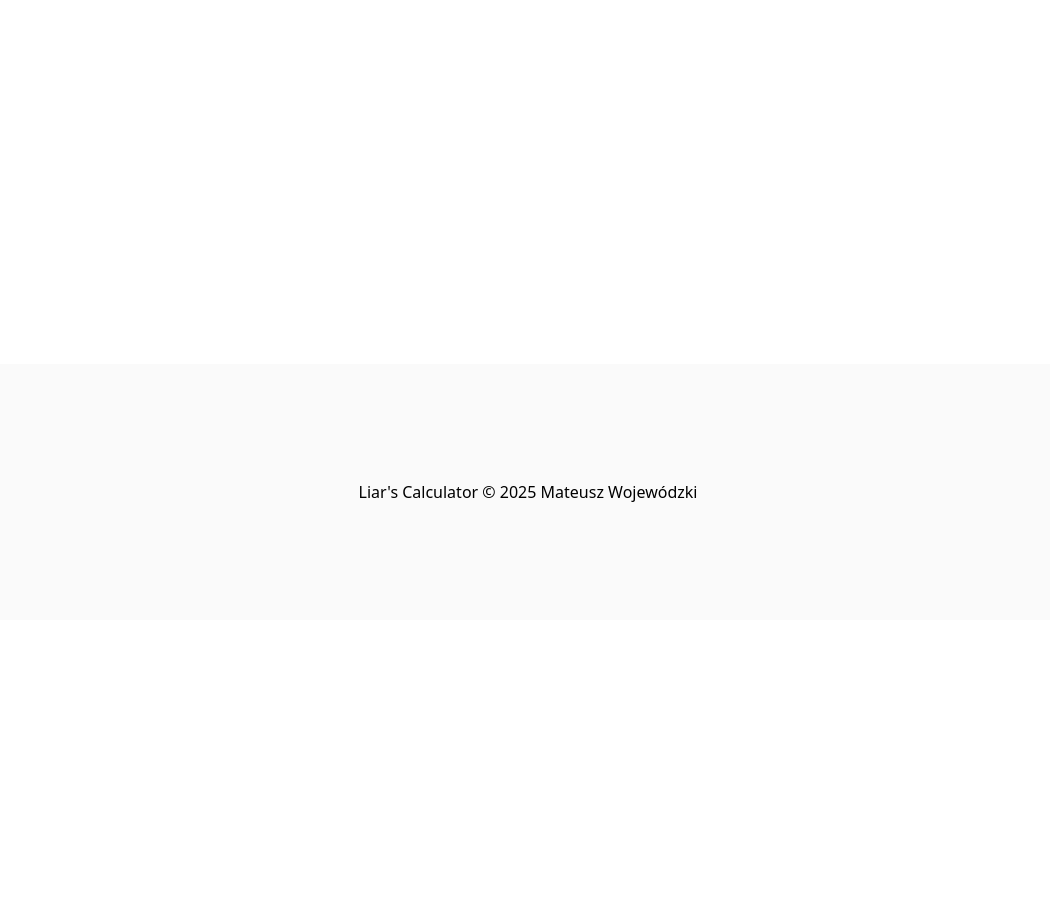
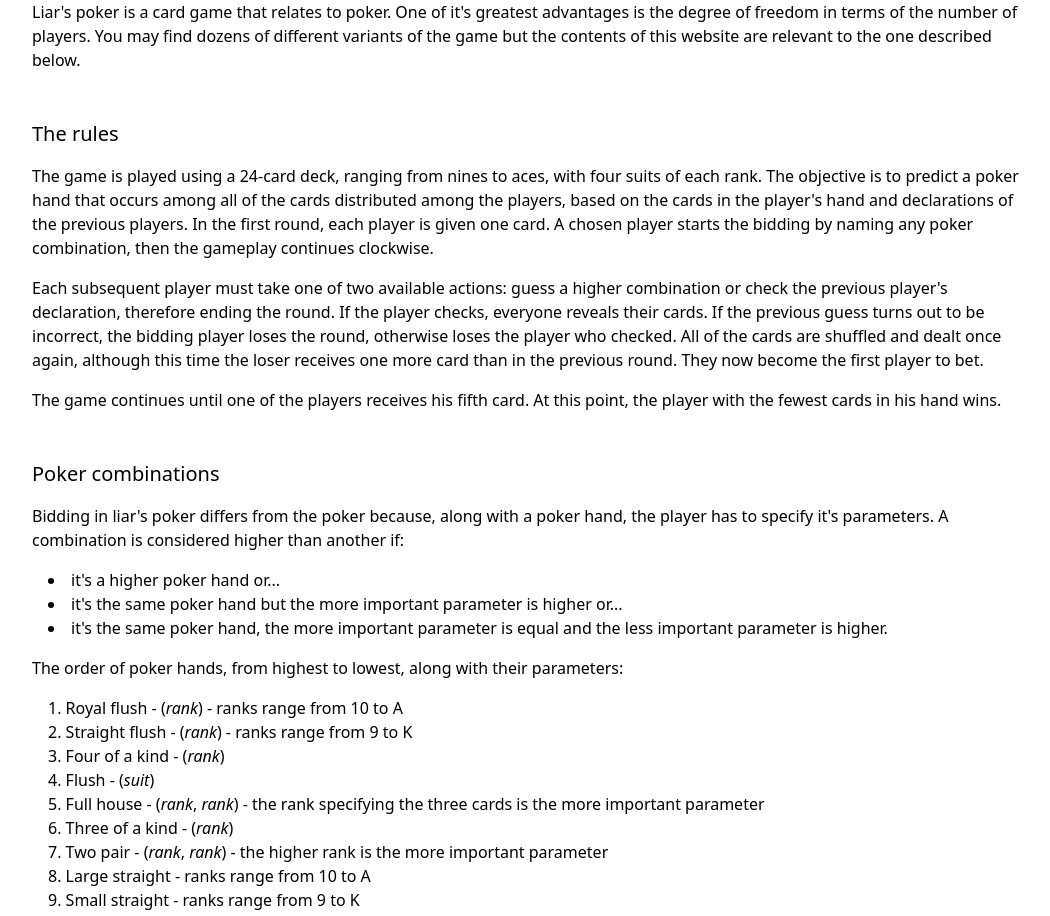
Before and after one commit to MatWojewodzki/liars-calculator, a React (Vite) app: page /game-rules in a window 1280 px wide. Shown: the part 180-1096 px from the top of the page, without its empty margins (112-1162 px from the left). Before the commit the page ends 800 px from the top, so only its background shows below. Built offline with nearby package versions, Linux system fonts and the light colour scheme.

Commit message:
Add content to the /game-rules route.
Changed the heading semantics and added a link to the new route in the /hand-order.

```diff
--- a/src/routes/game-rules.tsx
+++ b/src/routes/game-rules.tsx
@@ -1,9 +1,124 @@
-import { createFileRoute } from '@tanstack/react-router'
+import {createFileRoute, Link} from "@tanstack/react-router"
 
 export const Route = createFileRoute('/game-rules')({
-  component: GameRules,
+    component: GameRules,
 })
 
 function GameRules() {
-  return <div>Hello "/game-rules"!</div>
+    return (
+        <div className="max-w-5xl lg:mx-auto px-4 py-16">
+            <h1 className="text-2xl font-semibold">The rules of liar's poker</h1>
+            <p className="mt-4">
+                Liar's poker is a card game that relates to poker. One of it's greatest advantages is the degree
+                of freedom in terms of the number of players. You may find dozens of different variants of the game
+                but the contents of this website are relevant to the one described below.
+            </p>
+            <h2 className="text-xl mt-12 font-medium">The rules</h2>
+            <p className="mt-4">
+                The game is played using a 24-card deck, ranging from nines to aces,
+                with four suits of each rank. The objective is to predict a poker hand that occurs among
+                all of the cards distributed among the players, based on the cards in the player's hand
+                and declarations of the previous players. In the first round, each player is given one card.
+                A chosen player starts the bidding by naming any poker combination, then the gameplay continues
+                clockwise.
+            </p>
+            <p className="mt-4">
+                Each subsequent player must take one of two available actions: guess a higher combination or check
+                the previous player's declaration, therefore ending the round. If the player checks, everyone reveals
+                their cards. If the previous guess turns out to be incorrect, the bidding player loses the round,
+                otherwise loses the player who checked. All of the cards are shuffled and dealt once again,
+                although this time the loser receives one more card than in the previous round.
+                They now become the first player to bet.
+            </p>
+            <p className="mt-4">
+                The game continues until one of the players receives his fifth card. At this point,
+                the player with the fewest cards in his hand wins.
+            </p>
+            <h2 className="text-xl mt-12 font-medium">Poker combinations</h2>
+            <p className="mt-4">
+                Bidding in liar's poker differs from the poker because, along with a poker hand, the player
+                has to specify it's parameters. A combination is considered higher than another if:
+            </p>
+            <ul className="list-disc list-inside mt-4 ps-4">
+                <li>
+                    it's a higher poker hand or...
+                </li>
+                <li>
+                    it's the same poker hand but the more important parameter is higher or...
+                </li>
+                <li>
+                    it's the same poker hand, the more important parameter is equal and the less important
+                    parameter is higher.
+                </li>
+            </ul>
+            <p className="mt-4">
+                The order of poker hands, from highest to lowest, along with their parameters:
+            </p>
+            <ol className="list-decimal list-inside mt-4 ps-4">
+                <li>
+                    Royal flush - (<i className="italic">rank</i>) - ranks range from 10 to A
+                </li>
+                <li>
+                    Straight flush - (<i className="italic">rank</i>) - ranks range from 9 to K
+                </li>
+                <li>
+                    Four of a kind - (<i className="italic">rank</i>)
+                </li>
+                <li>
+                    Flush - (<i className="italic">suit</i>)
+                </li>
+                <li>
+                    Full house - (<i className="italic">rank</i>, <i className="italic">rank</i>) - the rank
+                    specifying the three cards is the more important parameter
+                </li>
+                <li>
+                    Three of a kind - (<i className="italic">rank</i>)
+                </li>
+                <li>
+                    Two pair - (<i className="italic">rank</i>, <i className="italic">rank</i>) - the higher
+                    rank is the more important parameter
+                </li>
+                <li>
+                    Large straight - ranks range from 10 to A
+                </li>
+                <li>
+                    Small straight - ranks range from 9 to K
+                </li>
+                <li>
+                    Pair - (<i className="italic">rank</i>)
+                </li>
+                <li>
+                    High card - (<i className="italic">rank</i>)
+                </li>
+            </ol>
+            <p className="mt-4">
+                You will find the reasoning behind this order in
+                the <Link to="/hand-order" className="underline">poker hand order</Link> section.
+            </p>
+            <h2 className="text-xl mt-12 font-medium">Alternative rules</h2>
+            <ul className="list-disc list-inside mt-4 ps-4">
+                <li className="mt-4">
+                    You may change the maximum number of cards in a player's hand depending on the number
+                    of players.
+                </li>
+                <li className="mt-4">
+                    After someone receives the last card, you may kick them from the game
+                    and continue playing until only one player remains.
+                </li>
+                <li className="mt-4">
+                    You may allow any player to check the last guess, even if it's not their turn.
+                </li>
+                <li className="mt-4">
+                    If a player calls the highest poker hand available and the following player doesn't want
+                    to request a check, the players may now predict poker hands among the cards not dealt.
+                </li>
+                <li className="mt-4">
+                    Another option is to play as long as some cards remain undealt. This variant ensures that
+                    even the highest poker hands at some point in the game will become fairly likely to be present.
+                    When the last card is dealt, the player with the most cards is kicked
+                    or the player with the fewest cards wins the game.
+                </li>
+            </ul>
+        </div>
+    )
 }
--- a/src/routes/hand-order.tsx
+++ b/src/routes/hand-order.tsx
@@ -1,4 +1,4 @@
-import { createFileRoute } from '@tanstack/react-router'
+import { createFileRoute, Link } from '@tanstack/react-router'
 import HandComparisonChart from "../components/charts/HandComparisonChart.tsx"
 import HandComparisonChart1Card from "../components/charts/HandComparisonChart1Card.tsx"
 import HandComparisonChart2Cards from "../components/charts/HandComparisonChart2Cards.tsx"
@@ -28,10 +28,12 @@ function Hierarchy() {
             </ol>
 
             <p className="mt-4">
-                Of course, this is just the maths and you are free to experiment and adjust it based on what do you
-                think works best and seems fair to all players.
+                Of course, this is just the maths and you should feel free to experiment and adjust it based on what
+                do you think works best and seems fair to all players.
+                Please note that this order only applies if you're using a deck of 24 cards. For more information about
+                the relevant game variant check the <Link to="/game-rules" className="underline">game rules</Link>.
             </p>
-            <h3 className="text-xl mt-12 font-medium">Probability details</h3>
+            <h2 className="text-xl mt-12 font-medium">Probability details</h2>
             <p className="mt-4">
                 The following chart shows the probability of poker hands existing on the table depending on the number
                 of cards drawn from the deck. Keep in mind that these are the odds for specific hands such as
@@ -53,7 +55,7 @@ function Hierarchy() {
                 in the player's hand as well as the most likely calls for every poker hand.
             </p>
 
-            <h4 className="text-lg mt-8 font-medium">The player has 1 card</h4>
+            <h3 className="text-lg mt-8 font-medium">The player has 1 card</h3>
             <HandComparisonChart1Card />
             <p className="mt-4">
                 As expected the odds for a pair call being correct increased much more than for the straight since now
@@ -69,13 +71,13 @@ function Hierarchy() {
                 <li>The odds are very close to each other anyway.</li>
             </ul>
 
-            <h4 className="text-lg mt-8 font-medium">The player has 2 cards</h4>
+            <h3 className="text-lg mt-8 font-medium">The player has 2 cards</h3>
             <p className="mt-4">
                 We assume that the cards have different ranks (87% likely) and different suits (78% likely).
             </p>
             <HandComparisonChart2Cards />
 
-            <h4 className="text-lg mt-8 font-medium">The player has 3 cards</h4>
+            <h3 className="text-lg mt-8 font-medium">The player has 3 cards</h3>
             <p className="mt-4">
                 Once again, we assume that the cards include 3 different ranks (63% likely), but there are only 2
                 distinct suits among them (1 pair + 1 unique, 53% likely).
@@ -86,7 +88,7 @@ function Hierarchy() {
                 are almost equal and very high.
             </p>
 
-            <h4 className="text-lg mt-8 font-medium">The player has 4 cards</h4>
+            <h3 className="text-lg mt-8 font-medium">The player has 4 cards</h3>
             <p className="mt-4">
                 This time, we assume that the cards include 3 different ranks (1 pair + 2 unique, 54% likely)
                 and 3 distinct suits (1 pair + 2 unique, 61% likely).
@@ -98,7 +100,7 @@ function Hierarchy() {
                 which means the odds are similar or straight becomes more likely again.
             </p>
 
-            <h4 className="text-lg mt-8 font-medium">The player has 5 cards</h4>
+            <h3 className="text-lg mt-8 font-medium">The player has 5 cards</h3>
             <p className="mt-4">
                 Again, we assume that the cards include 3 different ranks (1 pair + 3 unique, 54% likely)
                 and 3 distinct suits (2 pairs + 1 unique, 38% likely).
@@ -109,7 +111,7 @@ function Hierarchy() {
                 odds are very close.
             </p>
 
-            <h4 className="text-lg mt-8 font-medium">Conclusion</h4>
+            <h3 className="text-lg mt-8 font-medium">Conclusion</h3>
             <p className="mt-4">
                 Cases presented above confirm that the likelihood of making a true straight call lies between one
                 pair and two pair. The order of the other hands remains the same as in the general probability chart.
```
